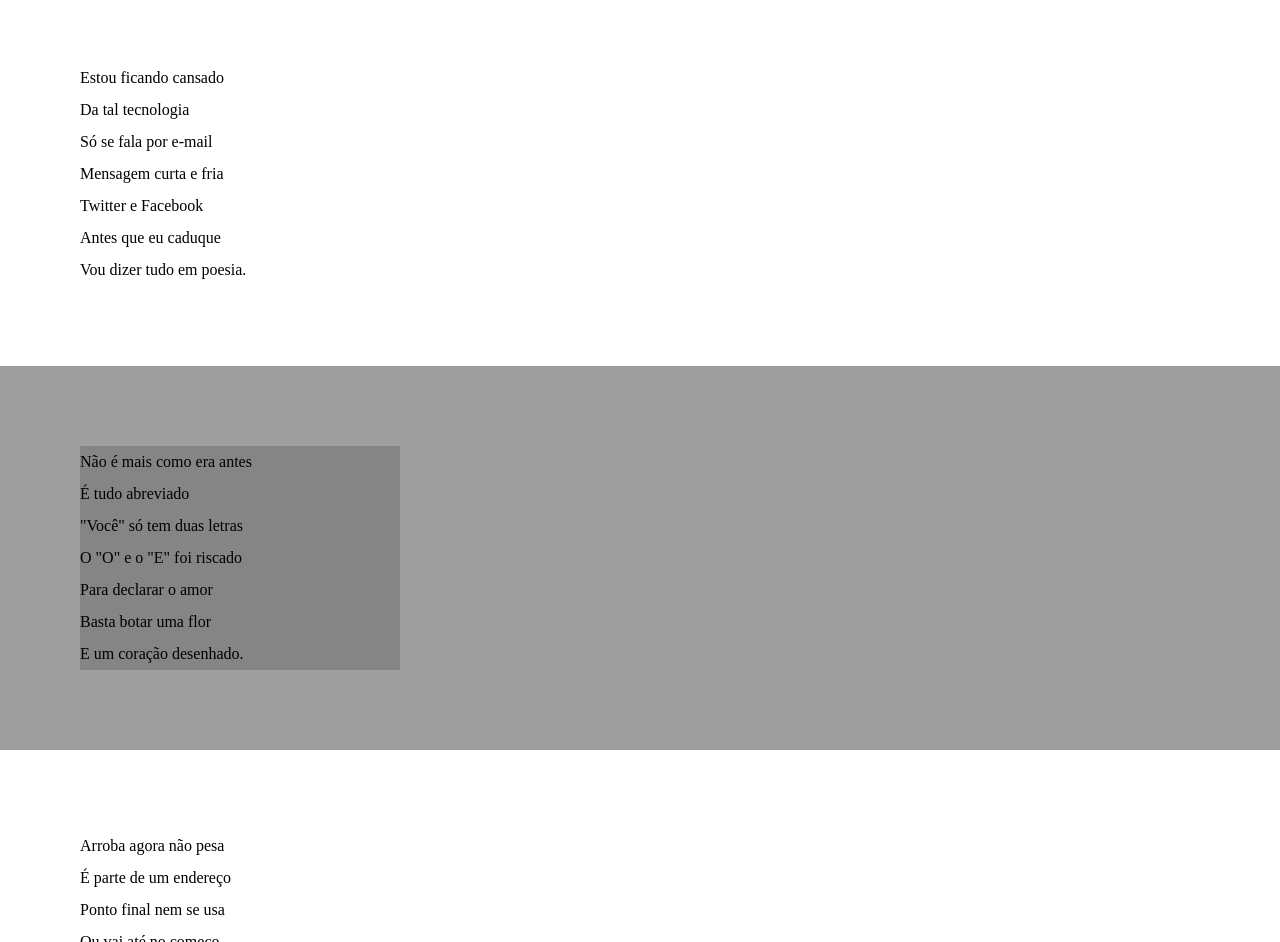
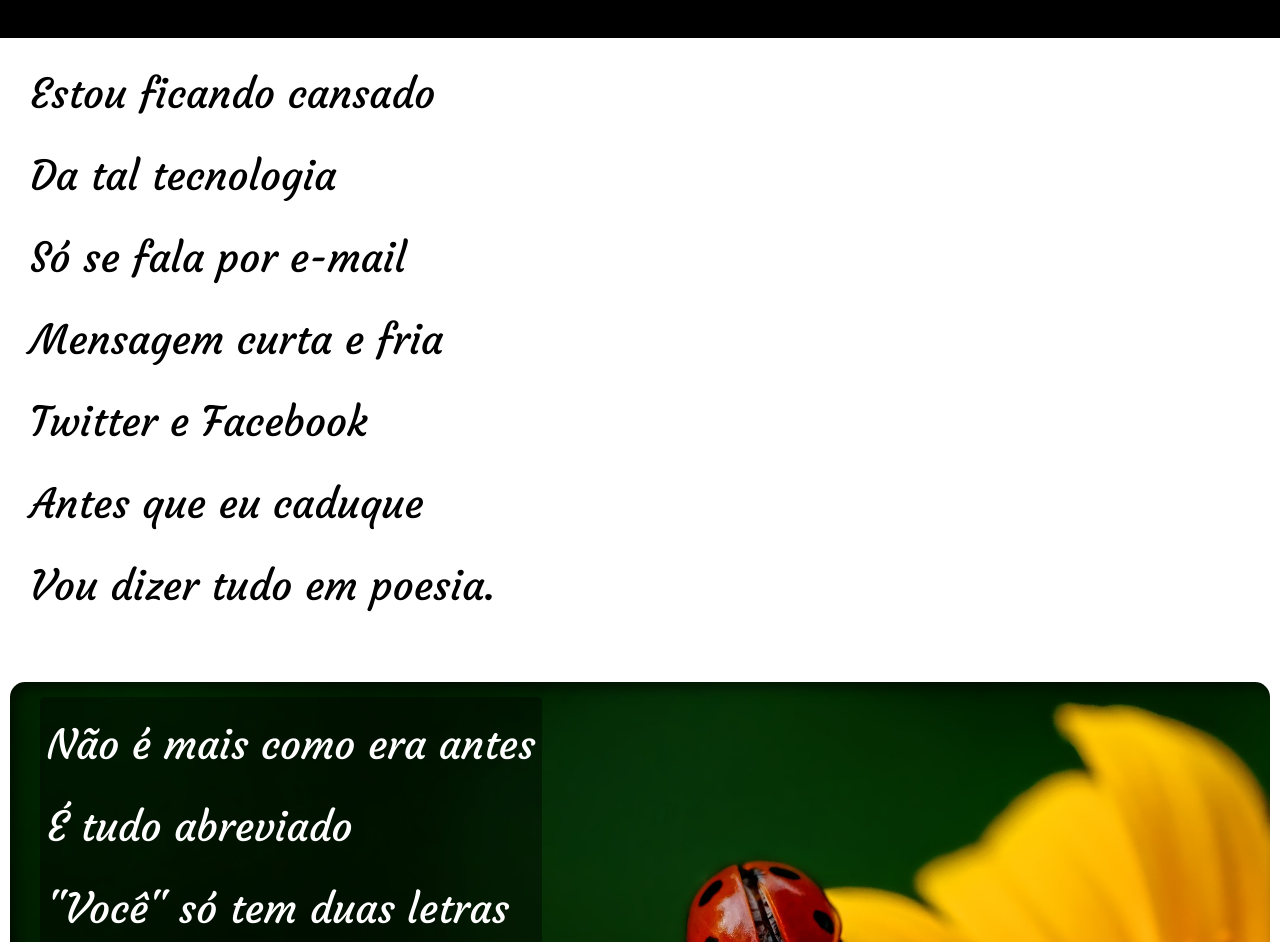
Before and after one commit to Marklleal/Projeto-Cordel, a plain HTML site: page index.html in a window 1280 px wide. Shown: the part 169-1111 px from the top of the page. Drawn offline with Linux system fonts and the light colour scheme; a web font is replaced by a local one.

Commit message:
2ª f. do desenvolvimento

```diff
--- a/estilo/style.css
+++ b/estilo/style.css
@@ -1,4 +1,12 @@
 @charset 'UTF-8';
+
+@import url('https://fonts.googleapis.com/css2?family=Bebas+Neue&family=Courgette&family=Passion+One&family=Passions+Conflict&family=Roboto+Condensed:ital,wght@0,300;0,400;0,700;1,300;1,400;1,700&display=swap');
+
+:root {
+    --fonte1: Verdana, Geneva, Tahoma, sans-serif;
+    --fonte2: 'Passion One', cursive;
+    --fonte3: 'Courgette', cursive;
+}
 
 * {
     margin: 0px;
@@ -6,7 +14,7 @@
 }
 
 html, body {
-    background-color: #808080;
+    background-color: #ffffff;
     min-height: 100vh;
 }
 
@@ -17,12 +25,14 @@
 }
 
 header > h1 {
+    font-family: var(--fonte2);
+    font-size: 8vw;
     font-variant: small-caps;
-    padding-top: 1.5em;
+    padding-top: 5vh;
 }
 
 header > p {
-    padding-bottom: 3em;
+    padding-bottom: 4.5vh;
 }
 
 header a, footer a {
@@ -31,13 +41,15 @@
     font-weight: bold;
 }
 
-header > a:hover {
+header > p > a:hover {
     text-decoration: underline;
 }
 
 section {
-    padding: 10vh;
+    font-size: 3.2vw;
+    padding: 15px 0px 15px 30px;
     line-height: 2em;
+    font-family: var(--fonte3);
 }
 
 section.normal {
@@ -46,11 +58,32 @@
 
 section.imagem {
     background-color: #9e9e9e;
+    background-size: cover;
+    background-attachment: fixed;
+    margin: 0px 10px 0px 10px;
+    border-radius: 15px;
+    box-shadow: inset 6px 6px 13px #00000091;
 }
 
 section.imagem > p {
-    background-color: #00000028;
-    width: 20em;
+    background-color: #00000067;
+    color: #ffffff;
+    display: inline-block;
+    border-radius: 5px;
+    padding: 7px;
+}
+
+section#img01 {
+    background-image: url('../imagens/background001.jpg');
+    background-position: right center;
+}
+
+section#img02 {
+    background-image: url('../imagens/background002.jpg');
+}
+
+section > p {
+    padding-bottom: 1em;
 }
 
 footer {
--- a/index.html
+++ b/index.html
@@ -26,7 +26,7 @@
         </p>
     </section>
 
-    <section class="imagem">
+    <section class="imagem" id="img01">
         <p>
             Não é mais como era antes <br/>
             É tudo abreviado <br/>
@@ -59,7 +59,7 @@
         </p>
     </section>
 
-    <section class="imagem">
+    <section class="imagem" id="img02">
         <p>
             Tenho saudade das cartas <br/>
             Escritas com a própria mão <br/>
```
